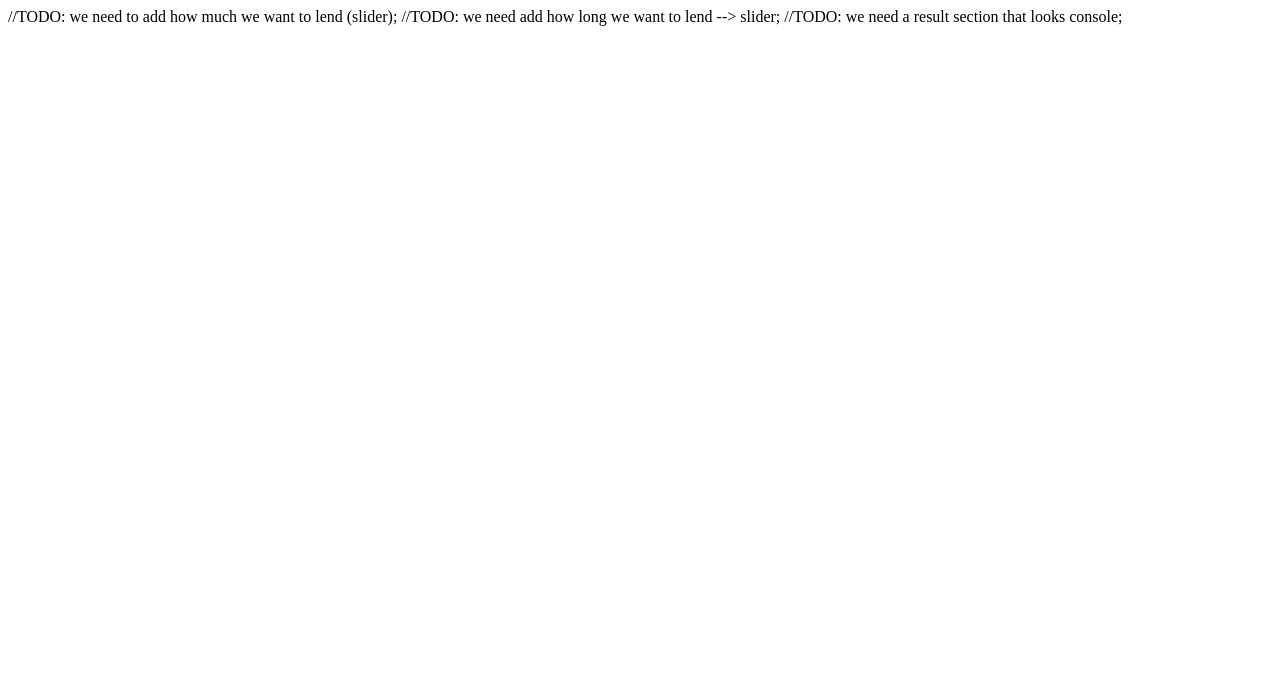
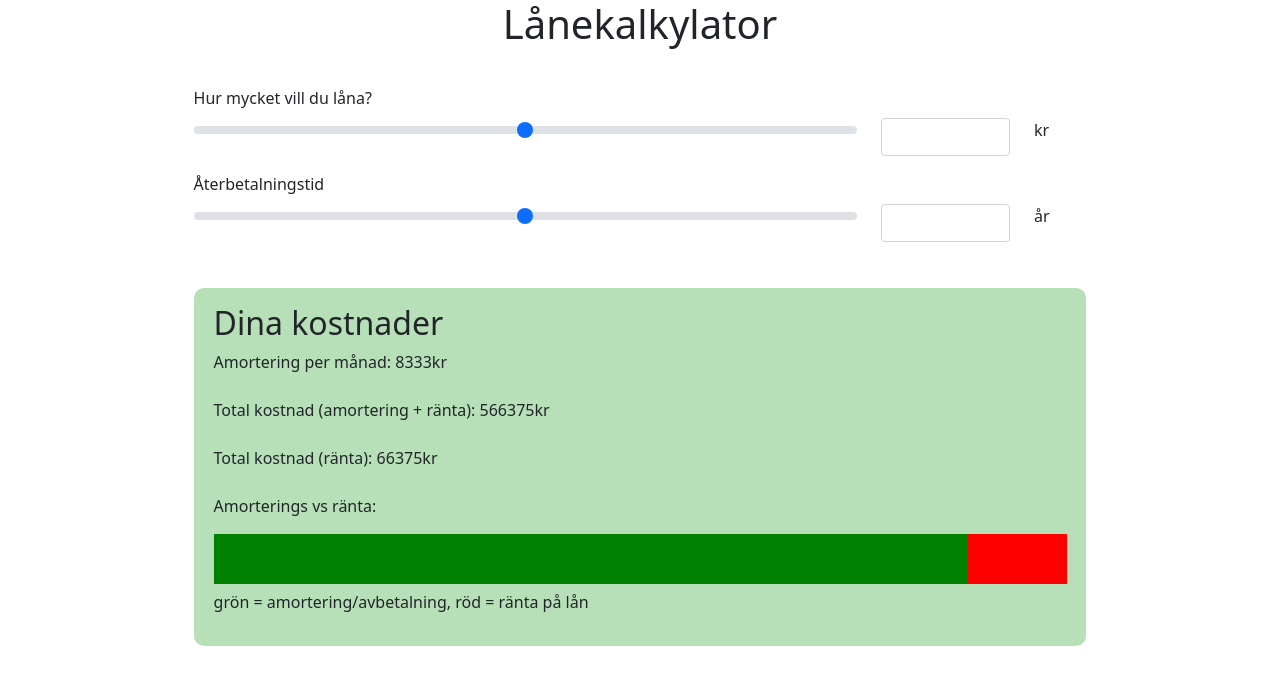
Before and after one commit to MatKroon/js-tenta, a plain HTML site: page index.html in a window 1280 px wide. Drawn offline with nearby package versions, Linux system fonts and the light colour scheme.

Commit message:
done - need to fix 390 widht issue with canvas

```diff
--- a/app.js
+++ b/app.js
@@ -1 +1,77 @@
-//TODO:
+class LendingCalculator {
+  constructor(interestPercent = 5.4) {
+    this.amount = 0;
+    this.years = 0;
+    this.interestPercent = interestPercent;
+  }
+
+  updateYears(years) {
+    this.years = years;
+    this.outputResult();
+  }
+
+  updateAmount(amount) {
+    this.amount = amount;
+    this.outputResult();
+  }
+
+  getMonthInterest(n) {
+    const lendingLeft = this.amount - (this.amount / this.years / 12) * n;
+    return (lendingLeft * this.interestPercent) / 100 / 12;
+  }
+  getTotalInterest() {
+    let totalInterest = 0;
+    for (let i = 1; i < this.years * 12; i++) {
+      totalInterest += this.getMonthInterest(i);
+    }
+
+    return totalInterest;
+  }
+
+  outputResult() {
+    document.querySelector("#cost-total").innerHTML =
+      parseInt(this.amount) + parseInt(this.getTotalInterest(this.years * 12));
+
+    document.querySelector("#interest-total").innerHTML = parseInt(
+      this.getTotalInterest(this.years * 12)
+    );
+
+    document.querySelector("#cost-month").innerHTML = Math.round(this.amount / this.years / 12);
+    const canvas = document.getElementById("canvas").getContext("2d");
+
+    let box = document.querySelector(".result-lending");
+    let width = box.offsetWidth - 40;
+
+    document.getElementById("canvas").width = width;
+
+    const totalInterest = parseInt(this.getTotalInterest(this.years * 12));
+    const total = parseInt(this.amount) + parseInt(totalInterest);
+
+    const wAmortization = Math.round((width / total) * this.amount);
+    const wInterest = Math.round((width / total) * totalInterest);
+
+    canvas.fillStyle = "green";
+    canvas.fillRect(0, 0, wAmortization, 50);
+    canvas.fillStyle = "red";
+    canvas.fillRect(wAmortization, 0, wInterest, 50);
+  }
+}
+let loanCalc = new LendingCalculator();
+const updateYears = (val) => {
+  document.querySelector("#year-text-input").value = val;
+  loanCalc.updateYears(val);
+};
+
+const updateAmount = (val) => {
+  document.querySelector("#amount-text-input").value = val;
+  loanCalc.updateAmount(val);
+};
+
+window.onload = () => {
+  const lending = document.querySelector("#lending-amount").value;
+  const years = document.querySelector("#lending-years").value;
+
+  loanCalc.updateAmount(lending);
+  loanCalc.updateYears(years);
+  loanCalc.outputResult();
+};
--- a/index.html
+++ b/index.html
@@ -6,11 +6,94 @@
     <title></title>
     <meta name="description" content="" />
     <meta name="viewport" content="width=device-width, initial-scale=1" />
+    <!-- CSS only -->
+    <link
+      href="https://cdn.jsdelivr.net/npm/bootstrap@5.1.0/dist/css/bootstrap.min.css"
+      rel="stylesheet"
+      integrity="sha384-KyZXEAg3QhqLMpG8r+8fhAXLRk2vvoC2f3B09zVXn8CA5QIVfZOJ3BCsw2P0p/We"
+      crossorigin="anonymous"
+    />
+
     <link rel="stylesheet" href="styles.css" />
   </head>
   <body>
-    //TODO: we need to add how much we want to lend (slider); //TODO: we need add how long we want
-    to lend --> slider; //TODO: we need a result section that looks console;
+    <div class="container">
+      <h1>Lånekalkylator</h1>
+      <section class="input-lending item">
+        <label for="lending-amount" class="form-label">Hur mycket vill du låna?</label>
+
+        <div class="mb-3 row">
+          <div class="col-sm-9">
+            <input
+              oninput="updateAmount(this.value);"
+              type="range"
+              class="form-range"
+              min="0"
+              max="1000000"
+              step="1000"
+              id="lending-amount"
+            />
+          </div>
+          <div class="col-sm-2">
+            <input
+              oninput="updateAmount(this.value);"
+              class="form-control"
+              type="text"
+              id="amount-text-input"
+              value=""
+            />
+          </div>
+          <div class="col-sm-1">
+            <span>kr</span>
+          </div>
+        </div>
+
+        <label for="ledning-years" class="form-label">Återbetalningstid</label>
+
+        <div class="mb-3 row">
+          <div class="col-sm-9">
+            <input
+              oninput="updateYears(this.value);"
+              type="range"
+              class="form-range"
+              min="0"
+              max="10"
+              id="lending-years"
+            />
+          </div>
+          <div class="col-sm-2">
+            <input
+              oninput="updateYears(this.value);"
+              class="form-control"
+              type="text"
+              id="year-text-input"
+              value=""
+            />
+          </div>
+          <div class="col-sm-1">
+            <span>år</span>
+          </div>
+        </div>
+      </section>
+      <section class="result-lending item">
+        <h2>Dina kostnader</h2>
+        <span>Amortering per månad:</span>
+        <span id="cost-month"></span><span>kr</span>
+        <br />
+        <br />
+        <span>Total kostnad (amortering + ränta):</span>
+        <span id="cost-total"></span><span>kr</span>
+        <br />
+        <br />
+        <span>Total kostnad (ränta):</span>
+        <span id="interest-total"></span><span>kr</span>
+        <br />
+        <br />
+        <p>Amorterings vs ränta:</p>
+        <canvas id="canvas" width="800" height="50"></canvas>
+        <p>grön = amortering/avbetalning, röd = ränta på lån</p>
+      </section>
+    </div>
 
     <script src="app.js" async defer></script>
   </body>
--- a/styles.css
+++ b/styles.css
@@ -1,3 +1,15 @@
 .container {
   display: grid;
+  grid-row-gap: 30px;
+  grid-template-columns: 1fr;
+  justify-items: center;
 }
+.item {
+  width: 80%;
+}
+
+.result-lending {
+  border-radius: 10px;
+  background-color: rgb(184, 224, 184);
+  padding: 1em 20px 1em;
+}
```
